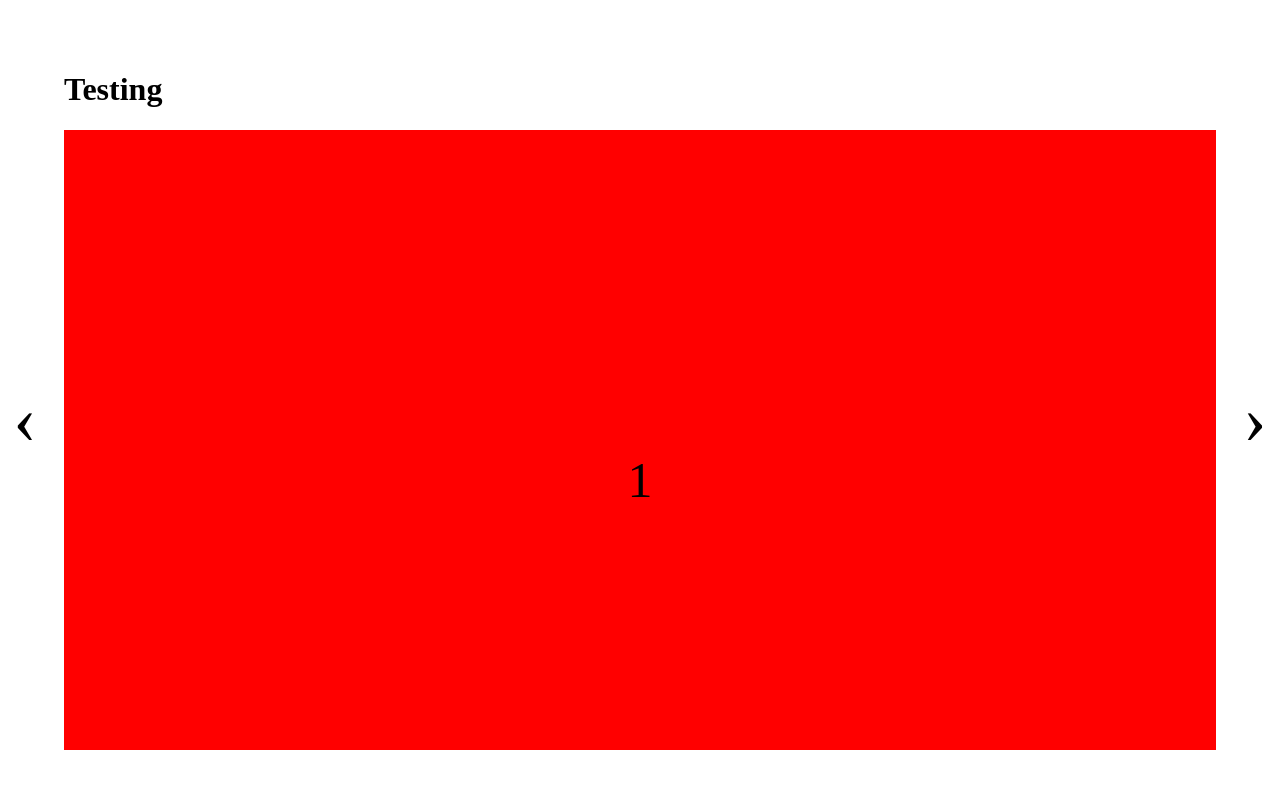
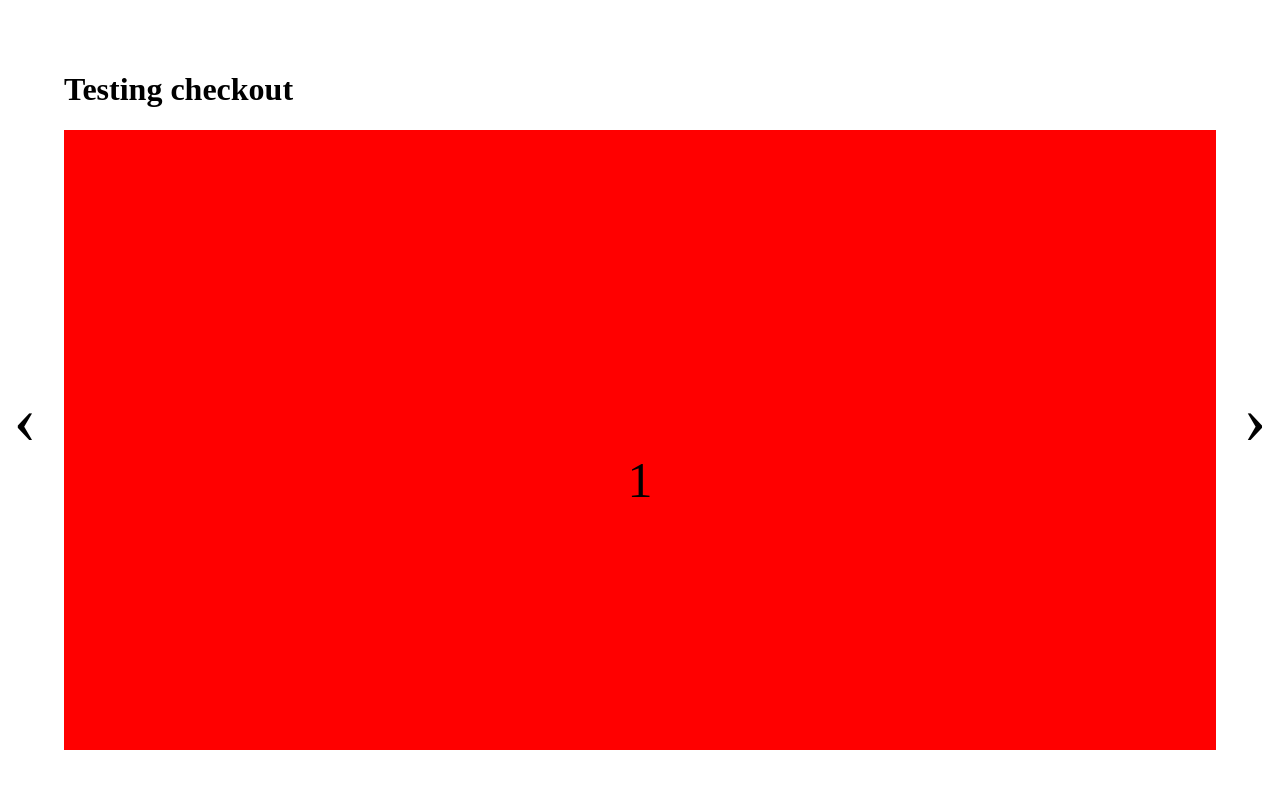
Before and after one commit to tjmakande/slideShow, a plain HTML site: page Slideshow/index.html in a window 1280 px wide. Drawn offline with Linux system fonts and the light colour scheme.

Commit message:
updated header

```diff
--- a/Slideshow/index.html
+++ b/Slideshow/index.html
@@ -9,7 +9,7 @@
 
     <a class='Previous'>&#8249;</a>
     <div class="SliderContainer">
-        <h1>Testing</h1>
+        <h1>Testing checkout</h1>
         <div  class="Slide showing" id='red'><p>1</p></div>
         <div  class="Slide" id='green'><p>2</p></div>
         <div  class="Slide" id='blue'><p>3</p></div>
```
